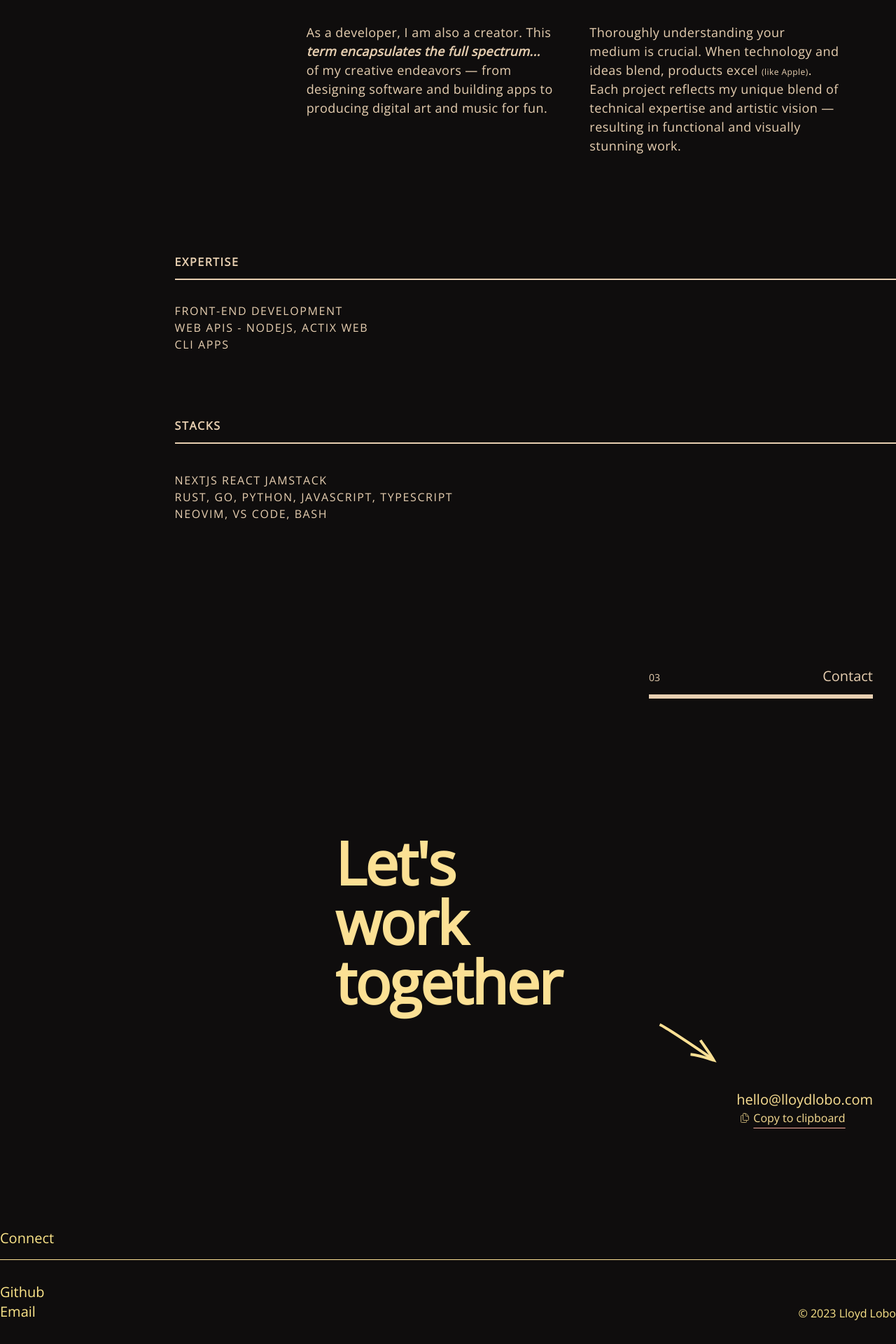
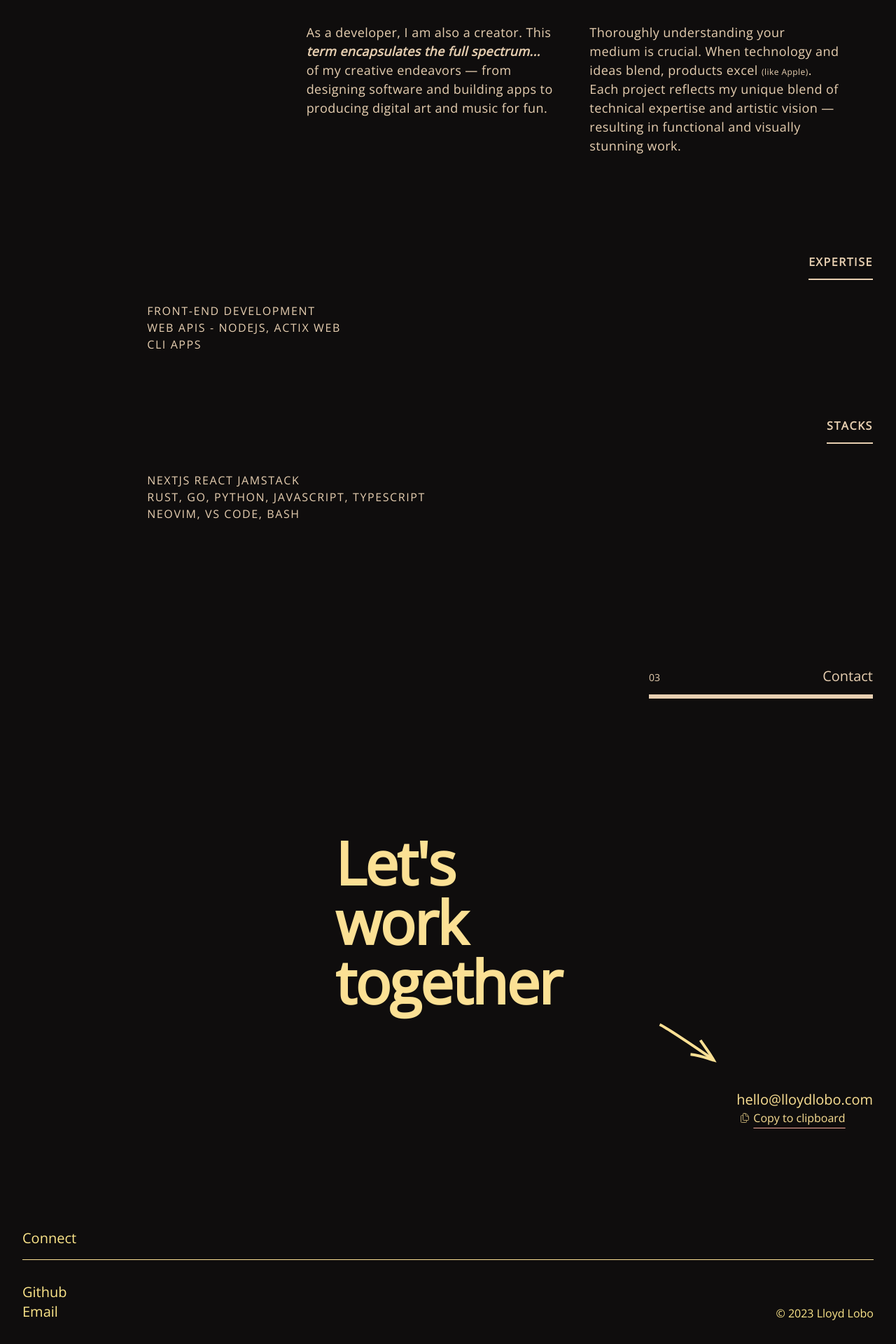
Before and after one commit to lloydlobo/lloydlobo.com, a Next.js app: page / in a window 1280 px wide. Shown: the part 3357-5277 px from the top of the page at 70% size. Built offline with nearby package versions, Linux system fonts and the light colour scheme.

Commit message:
style: remove w-screen from about section

```diff
--- a/components/Layout.tsx
+++ b/components/Layout.tsx
@@ -33,7 +33,7 @@ const Layout = ({ children, title = "This is the default title" }: Props) => (
 
     {children}
 
-    <footer className={`space-y-4 py-4`}>
+    <footer className={`space-y-4 px-8 py-4`}>
       <h3 className={`place-self-start text-start text-xl`}>Connect</h3>
       <hr className={`h-[1px] w-full border-none bg-primary`} />
       <div className={`grid w-full grid-cols-2 py-4`}>
--- a/pages/index.tsx
+++ b/pages/index.tsx
@@ -791,9 +791,9 @@ export default function IndexPage() {
           </Section>
         </div>
 
-        <div className={`min-h-screen w-screen`}>
+        <div className={`max-w-screen min-h-screen`}>
           <Section>
-            <div className="relative grid w-full">
+            <div className="relative mx-auto w-full">
               <h2
                 className="mb-40 flex w-[25vw] items-baseline justify-between place-self-start border-b-[6px] border-secondary py-3 text-start text-xl font-normal text-secondary
                 after:text-sm after:content-['02']
@@ -839,10 +839,10 @@ export default function IndexPage() {
                 </p>
               </div>
 
-              <div className="relative grid w-[61vw] space-y-20 tracking-widest ">
+              <div className="ml-auto w-[81vw]  space-y-20 tracking-widest ">
                 <div className="mt-32">
                   <h3
-                    className="mb-8 flex w-screen items-baseline justify-between place-self-end
+                    className="mb-8 flex items-baseline justify-between place-self-end
                   border-b-[2px] border-secondary py-3 text-start text-base font-bold uppercase text-secondary "
                   >
                     Expertise
@@ -862,7 +862,7 @@ export default function IndexPage() {
 
                 <div className=" ">
                   <h3
-                    className="mb-10 flex w-screen items-baseline justify-between place-self-end
+                    className="mb-10 flex items-baseline justify-between place-self-end
                   border-b-[2px] border-secondary py-3 text-start text-base font-bold uppercase text-secondary "
                   >
                     Stacks
@@ -966,7 +966,7 @@ const StickyTitle = ({ title, ctaText, ctaUrl }) => {
         href={ctaUrl}
         className={`${
           isSticky ? "opacity-100" : "opacity-0"
-        } absolute top-0 right-0 mt-4 mr-4 rounded bg-blue-500 py-2 px-4 font-bold text-white transition-all duration-300 ease-in-out hover:bg-blue-600`}
+        } absolute top-0 right-0 mt-4 mr-4 rounded bg-blue-500 py-2 font-bold text-white transition-all duration-300 ease-in-out hover:bg-blue-600`}
       >
         {ctaText}
       </a>
```
